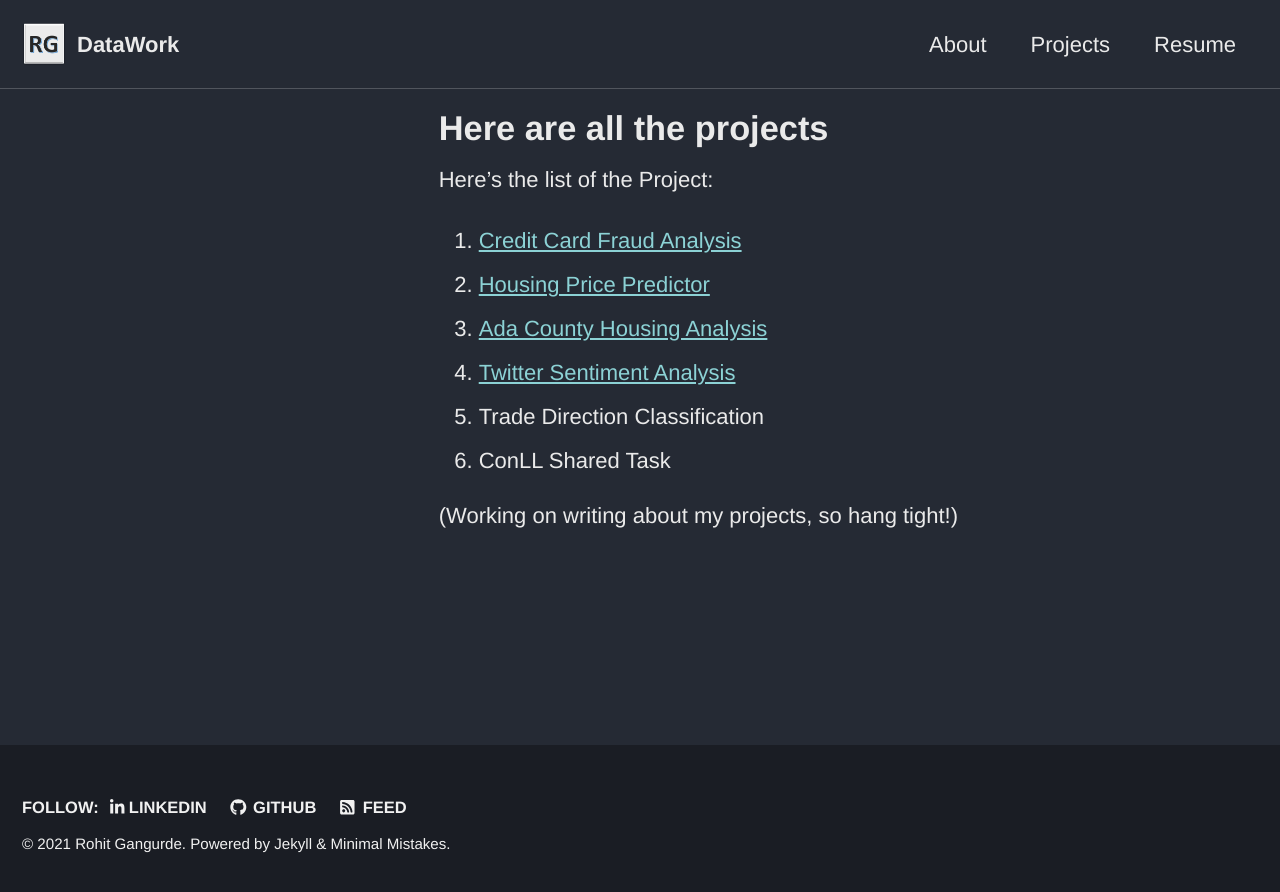
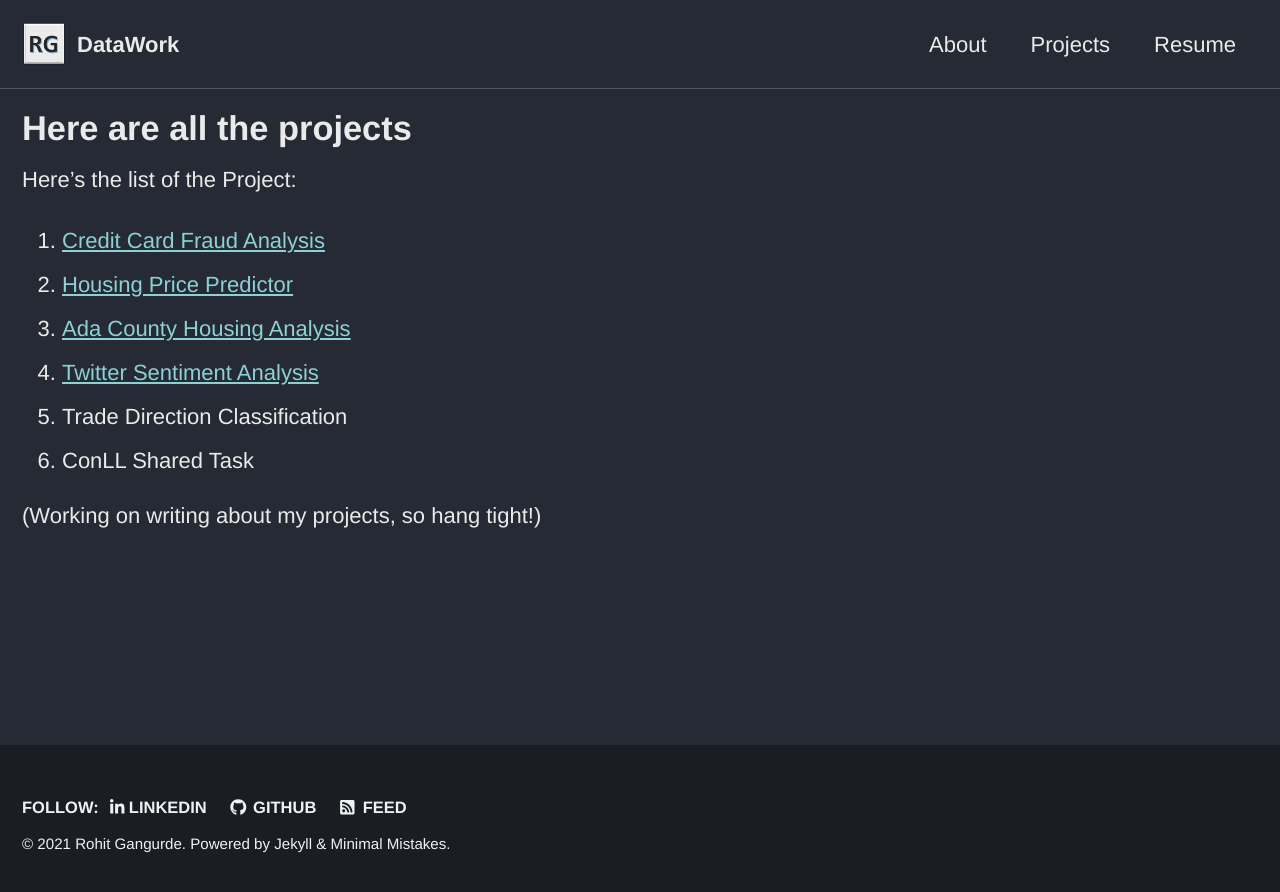
Before and after one commit to rohitgang/rohitgang.github.io, a Jekyll site: the page built from _pages/Projects.md, in a window 1280 px wide. Shown: the top 892 px of the page. Built offline with Jekyll 4.4.1, drawn with Linux system fonts in a browser that asks for light colours; cached includes are drawn as plain includes; nearby versions of some CDN libraries.

Commit message:
Update _page.scss

```diff
--- a/_sass/minimal-mistakes/_page.scss
+++ b/_sass/minimal-mistakes/_page.scss
@@ -21,7 +21,7 @@
 
 .page {
   @include breakpoint($large) {
-    float: right;
+    //float: right;
     width: calc(100% - {$right-sidebar-width-narrow});
     padding-right: $right-sidebar-width-narrow;
   }
@@ -40,6 +40,7 @@
     clear: both;
 
     .page__content {
+      position: relative;
       float: center;
       width: 100%;
 
```
